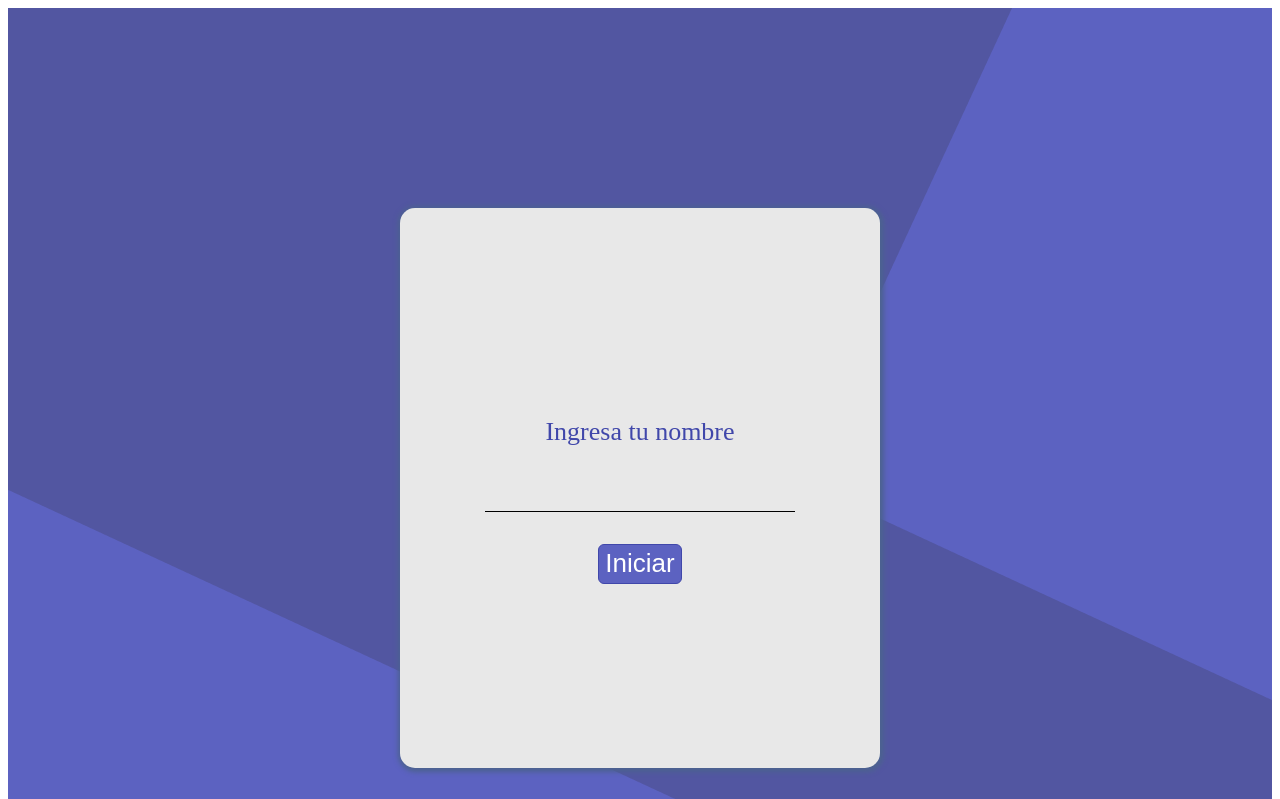
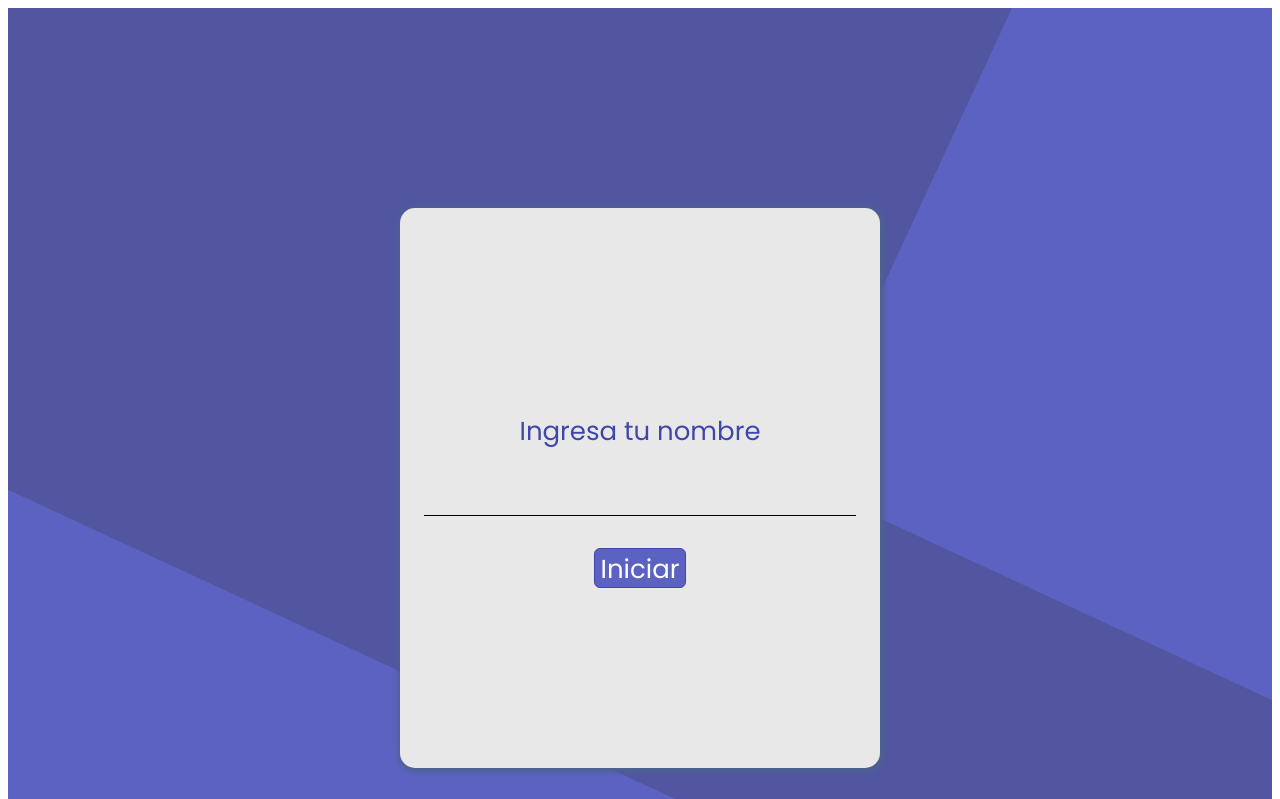
Before and after one commit to SebastianVP-Seb/preguntados-tests, a React app: page / in a window 1280 px wide. Shown: the top 799 px of the page. Built offline with nearby package versions, Linux system fonts and the light colour scheme.

Commit message:
Change font family to poppins in main.scss

```diff
--- a/src/styles/main.scss
+++ b/src/styles/main.scss
@@ -9,11 +9,15 @@
 
 $white_card: #e8e8e8;
 $font-color: darken($color: $primary, $amount: 10);
+$font-poppins: 'Poppins', sans-serif;
+
 
 * {
   color: $font-color;
+  font-family: $font-poppins;
 }
 
+@import url('https://fonts.googleapis.com/css2?family=Poppins:wght@300;400;500;600;700;800;900&display=swap');
 @import 'App.scss';
 @import 'questionView.scss';
 @import 'components/card.scss';
```
